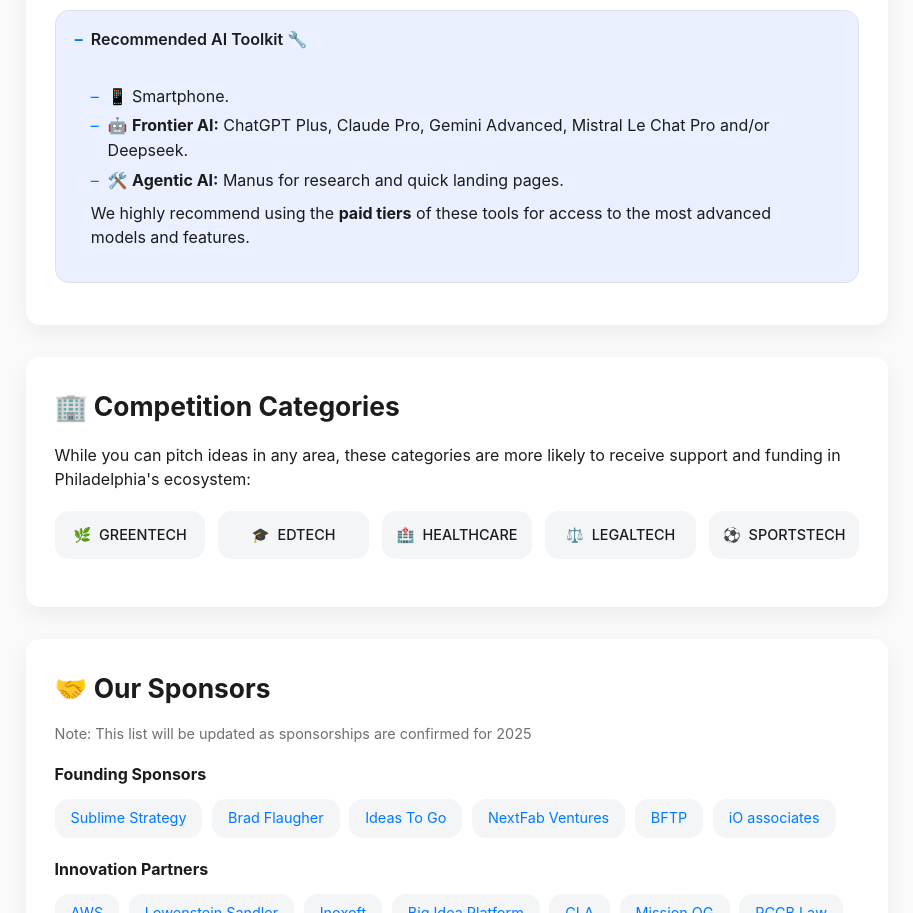
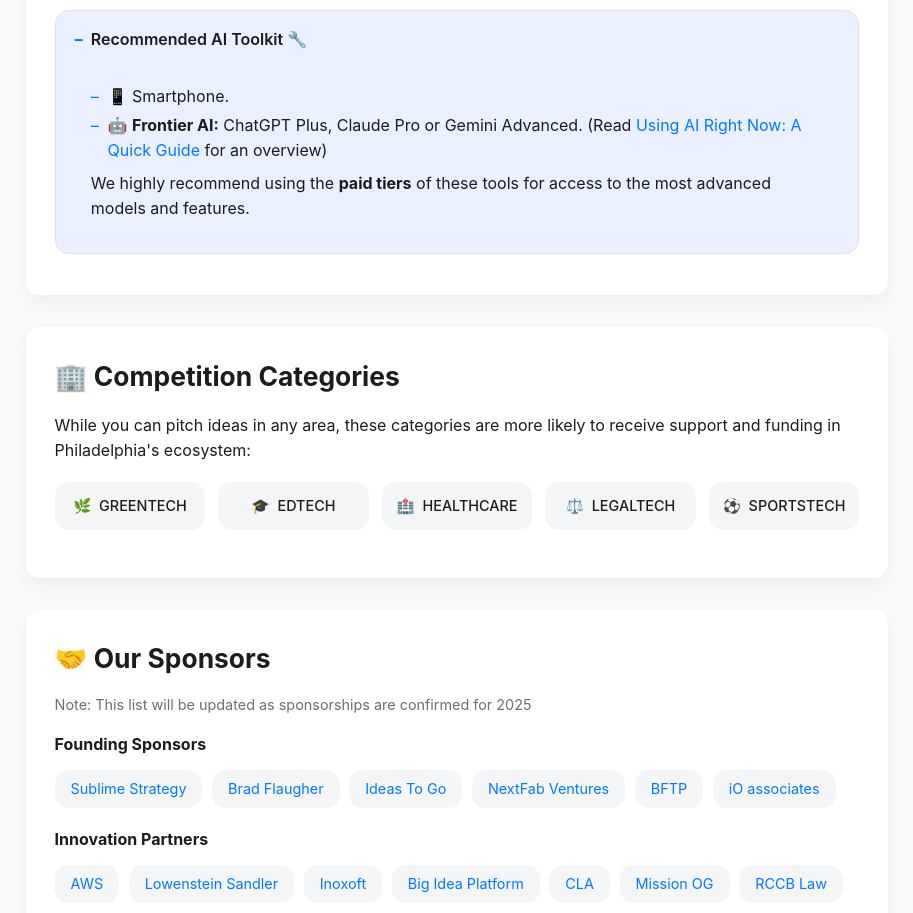
Before and after one commit to Philadelphia-Open-Innovation-Tournament/innovationphilly.com, a plain HTML site: page index.html in a window 1280 px wide. Shown: the part 2522-3435 px from the top of the page, without its empty margins (183-1096 px from the left). Drawn offline with Linux system fonts and the light colour scheme.

Commit message:
Update index.html

```diff
--- a/index.html
+++ b/index.html
@@ -412,8 +412,7 @@
   <details open><summary>Recommended AI Toolkit 🔧</summary><div>
     <ul>
       <li>📱 Smartphone.</li>
-      <li>🤖 <strong>Frontier AI:</strong> ChatGPT Plus, Claude Pro, Gemini Advanced, Mistral Le Chat Pro and/or Deepseek.</li>
-      <li>🛠️ <strong>Agentic AI:</strong> Manus for research and quick landing pages.</li>
+      <li>🤖 <strong>Frontier AI:</strong> ChatGPT Plus, Claude Pro or Gemini Advanced. (Read <a href="https://www.oneusefulthing.org/p/using-ai-right-now-a-quick-guide" target="_blank" rel="noopener noreferrer">Using AI Right Now: A Quick Guide</a> for an overview)</li>
     </ul>
     <p style="margin-top:0.5rem">We highly recommend using the <strong>paid tiers</strong> of these tools for access to the most advanced models and features.</p>
   </div></details>
```
